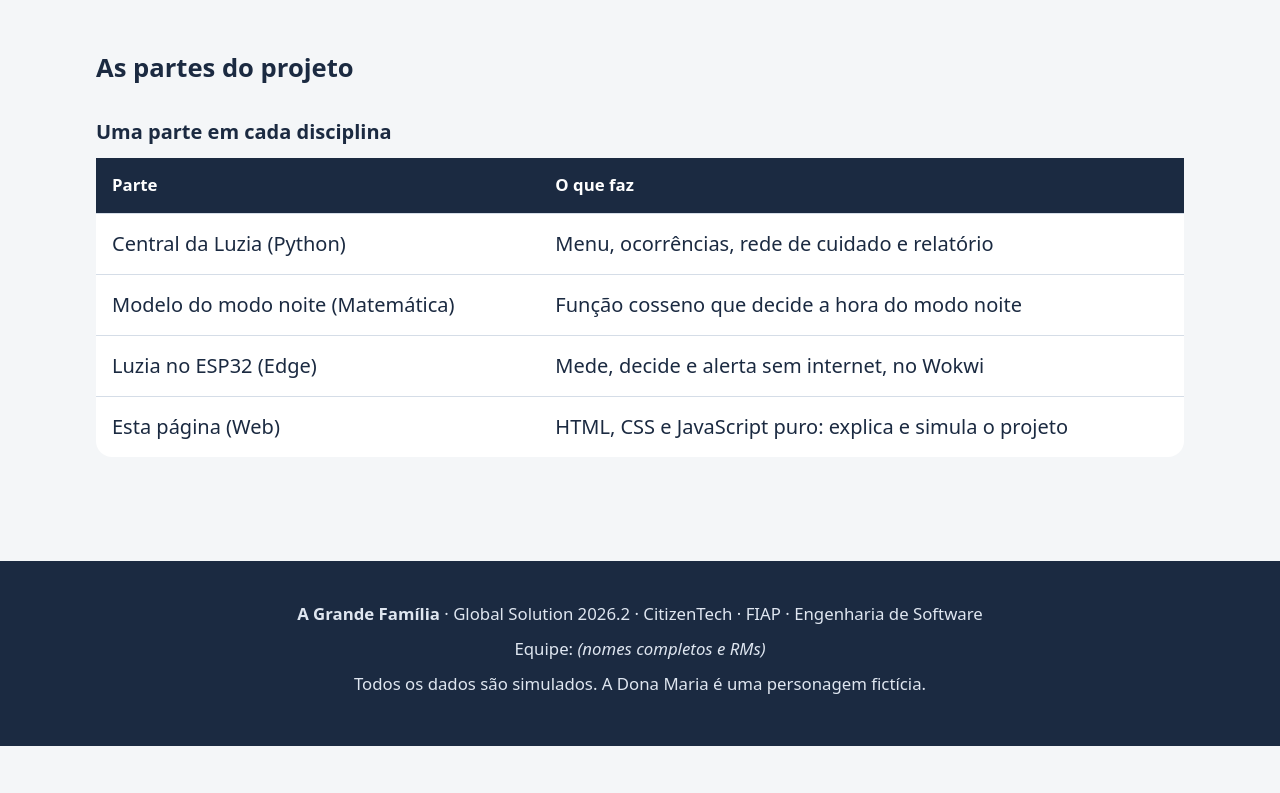
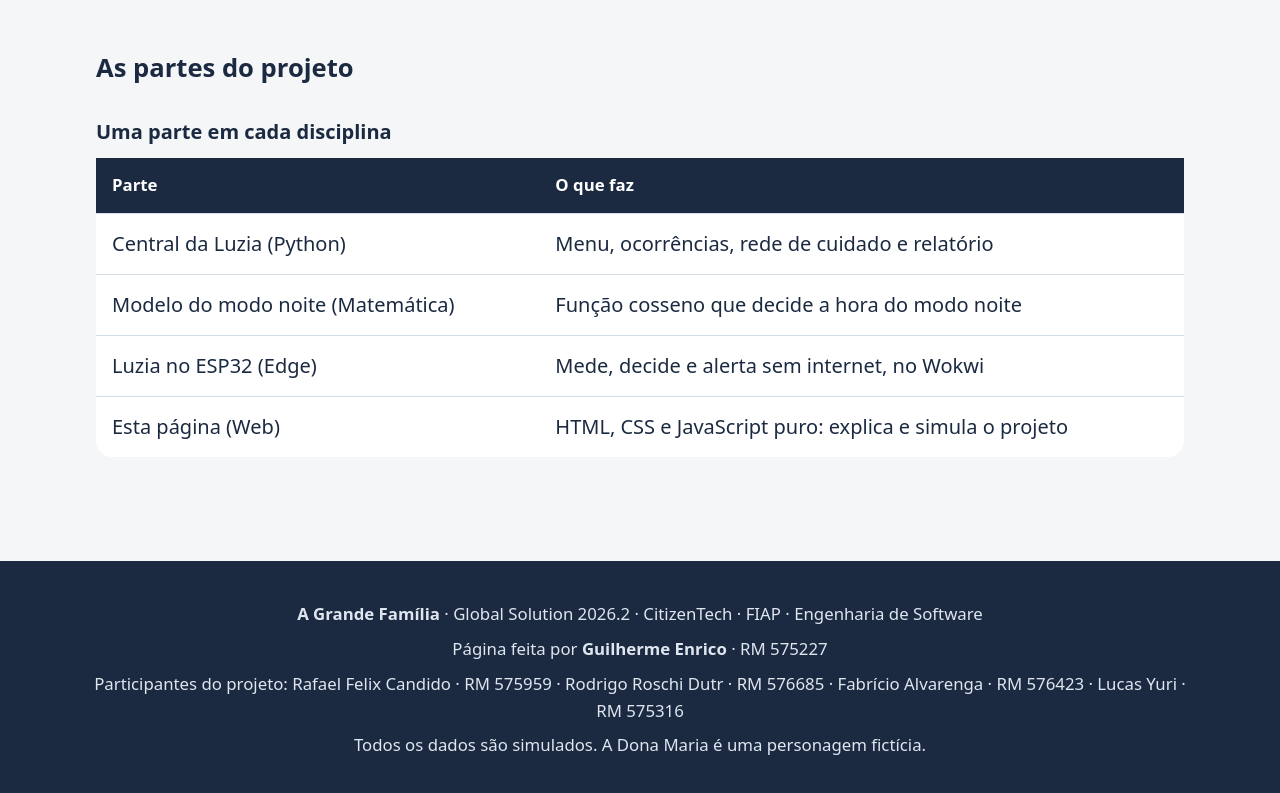
Before and after one commit to enrico109/gs.landingpage, a plain HTML site: page index.html in a window 1280 px wide. Shown: the part 7662-8455 px from the top of the page. Before the commit the page ends 8408 px from the top, so only its background shows below. Drawn offline with Linux system fonts and the light colour scheme.

Commit message:
quase finalizado ultimos testes

```diff
--- a/index.html
+++ b/index.html
@@ -290,7 +290,7 @@
       </div>
     </section>
 
-    <!-- ===================== SOBRE ===================== -->
+
     <section id="sobre" class="secao">
       <h2>Sobre o projeto</h2>
       <div class="cartoes">
@@ -329,7 +329,8 @@
 
   <footer class="rodape">
     <p><strong>A Grande Família</strong> · Global Solution 2026.2 · CitizenTech · FIAP · Engenharia de Software</p>
-    <p>Equipe: <em>(nomes completos e RMs)</em></p>
+    <p>Página feita por <strong>Guilherme Enrico</strong> · RM 575227</p>
+    <p>Participantes do projeto: Rafael Felix Candido · RM 575959 · Rodrigo Roschi Dutr · RM 576685 · Fabrício Alvarenga · RM 576423 · Lucas Yuri · RM 575316</p>
     <p>Todos os dados são simulados. A Dona Maria é uma personagem fictícia.</p>
   </footer>
 
```
